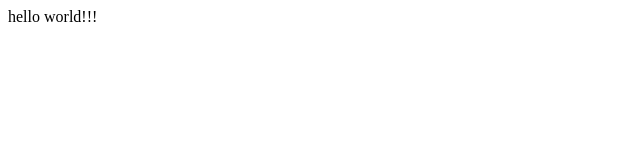
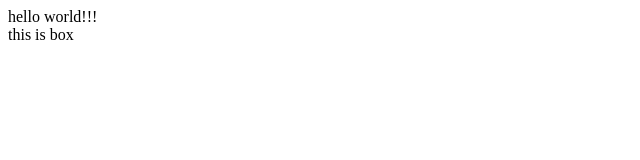
Before and after one commit to csandr1970/DZ1, a plain HTML site: page index.html in a window 1280 px wide. Shown: the full height of the page, 0-640 px from the left. Drawn offline with Linux system fonts and the light colour scheme.

Commit message:
added some box

```diff
--- a/index.html
+++ b/index.html
@@ -1 +1,2 @@
 hello world!!!
+<div>this is box</div>
```
